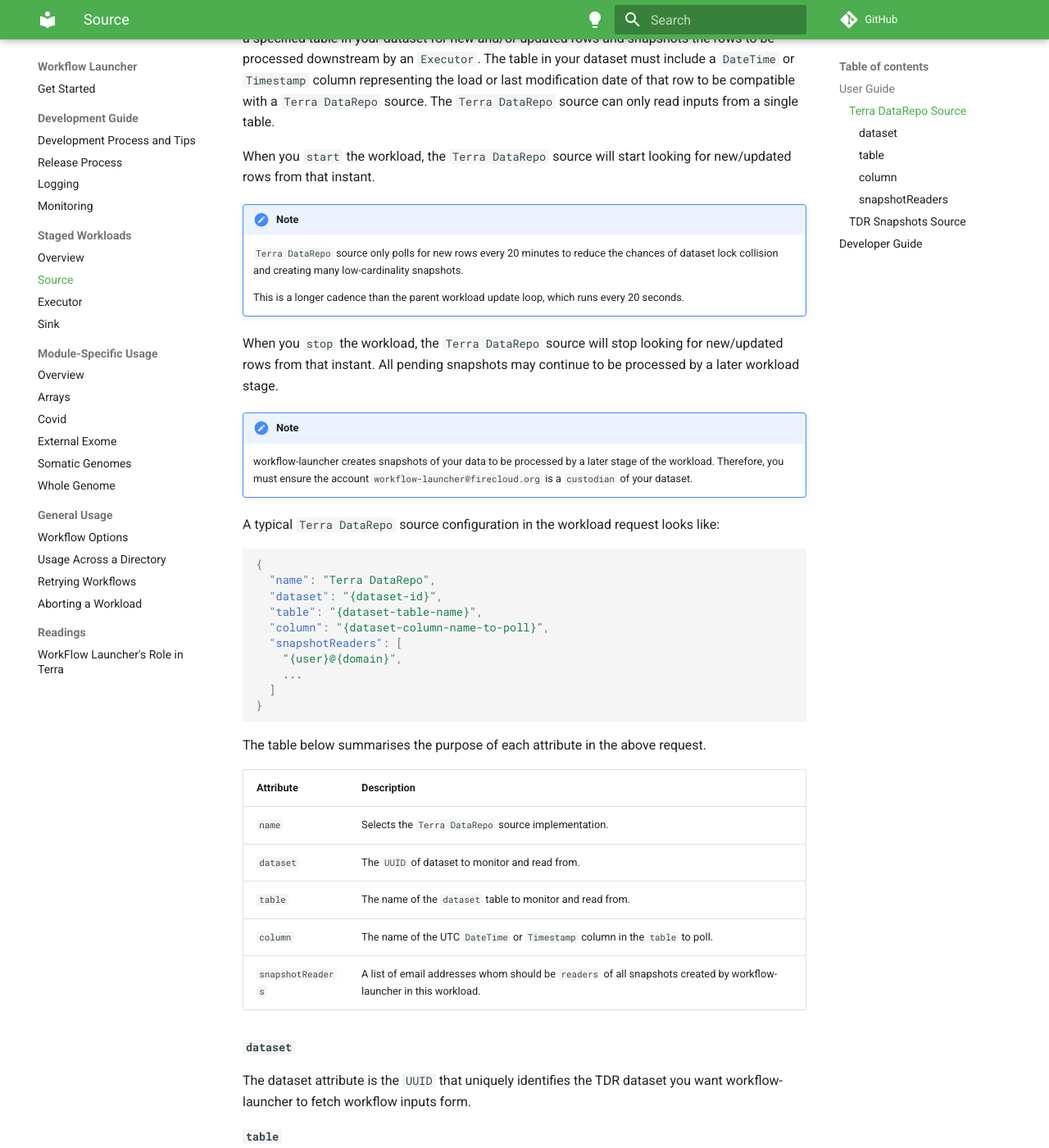
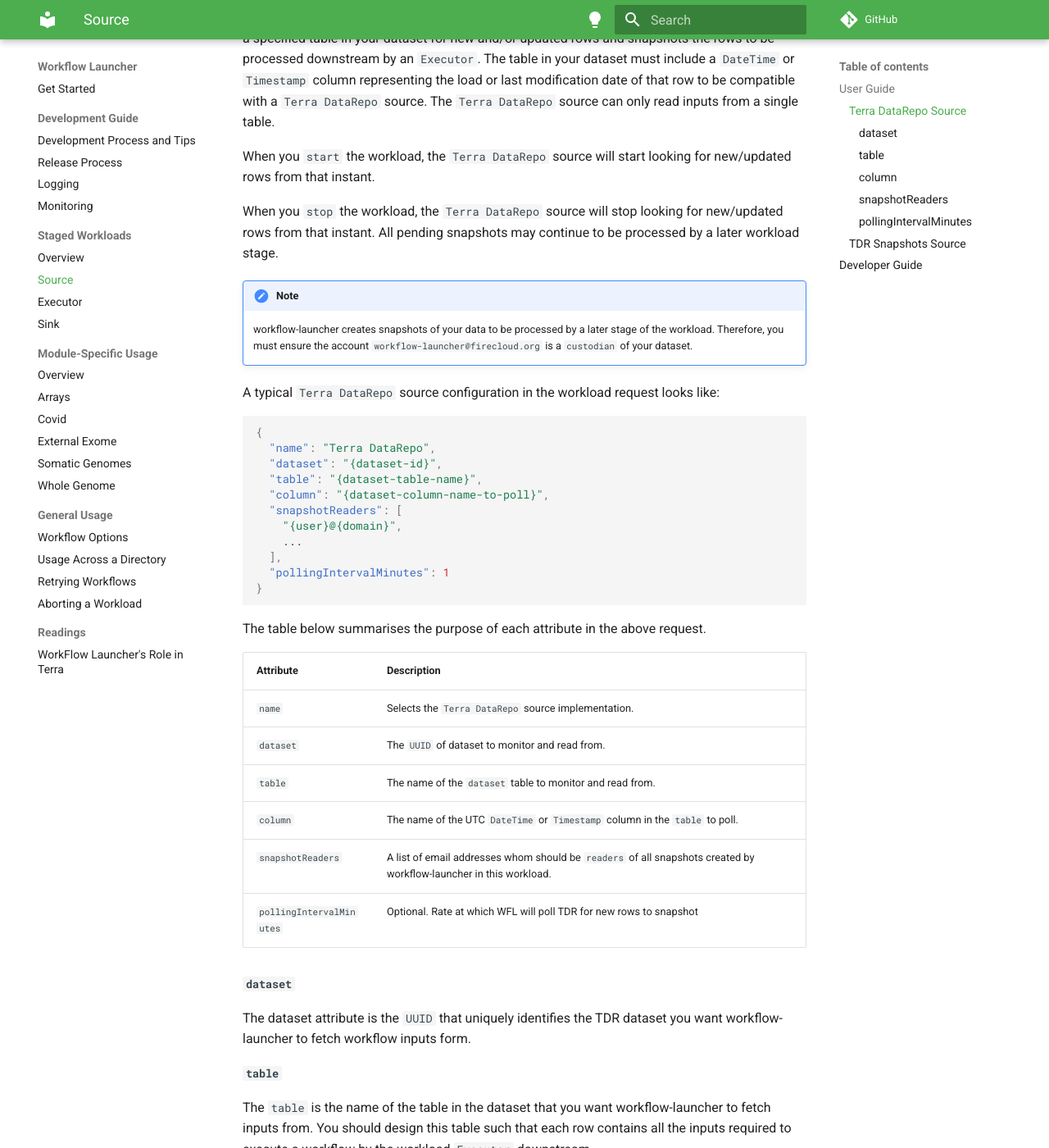
Before and after one commit to broadinstitute/wfl, an MkDocs documentation site: the page built from docs/md/source.md, in a window 1280 px wide and 1400 px high, scrolled down 494 px. Shown: the whole window at 82% size. Built offline with MkDocs 1.6.1 and Material for MkDocs 9.7.7, drawn with Linux system fonts in a browser that asks for light colours; comment, search, counter and statistics services are not loaded; some of the changed text lies outside the part shown.

Commit message:
[GH-1465] Specify TDR Polling Interval (#542)
* add polling_interval_column

* check for polling_interval for tdr source, if not default

* add pollingInterval to spec

* fix some grammar

* add pollingInterval to covid workload system test

* minor updates to styling and documentation

* added documentation for polling interval updated naming

* Removed note that is no longer needed

````diff
--- a/docs/md/source.md
+++ b/docs/md/source.md
@@ -22,14 +22,6 @@
 When you `start` the workload, the `Terra DataRepo` source will start looking
 for new/updated rows from that instant.
 
-!!! note
-    `Terra DataRepo` source only polls for new rows every 20 minutes
-    to reduce the chances of dataset lock collision and creating
-    many low-cardinality snapshots.
-
-    This is a longer cadence than the parent workload update loop,
-    which runs every 20 seconds.
-
 When you `stop` the workload, the `Terra DataRepo` source will stop looking
 for new/updated rows from that instant. All pending snapshots may continue
 to be processed by a later workload stage.
@@ -50,18 +42,20 @@
   "snapshotReaders": [
     "{user}@{domain}",
     ...
-  ]
+  ],
+  "pollingIntervalMinutes": 1
 }
 ```
 The table below summarises the purpose of each attribute in the above request.
 
-| Attribute         | Description                                              |
-|-------------------|----------------------------------------------------------|
-| `name`            | Selects the `Terra DataRepo` source implementation.      |
-| `dataset`         | The `UUID` of dataset to monitor and read from.          |
-| `table`           | The name of the `dataset` table to monitor and read from.|
-| `column`          | The name of the UTC `DateTime` or `Timestamp` column in the `table` to poll.|
-| `snapshotReaders` | A list of email addresses whom should be `readers` of all snapshots created by workflow-launcher in this workload.|
+| Attribute                | Description                                              |
+|--------------------------|----------------------------------------------------------|
+| `name`                   | Selects the `Terra DataRepo` source implementation.      |
+| `dataset`                | The `UUID` of dataset to monitor and read from.          |
+| `table`                  | The name of the `dataset` table to monitor and read from.|
+| `column`                 | The name of the UTC `DateTime` or `Timestamp` column in the `table` to poll.|
+| `snapshotReaders`        | A list of email addresses whom should be `readers` of all snapshots created by workflow-launcher in this workload.|
+| `pollingIntervalMinutes` | Optional.  Rate at which WFL will poll TDR for new rows to snapshot|
 
 #### `dataset`
 The dataset attribute is the `UUID` that uniquely identifies the TDR dataset you
@@ -94,6 +88,11 @@
 The email addresses of those whom should be "readers" of all snapshots created
 by workflow-launcher in this workload. You can specify individual users and/or
 Terra/Firecloud groups.
+
+#### `pollingIntervalMinutes`
+
+Optional. The rate, in minutes, at which WFL will poll TDR for new rows to snapshot.
+If not provided, the default interval is 20 minutes.
 
 ### `TDR Snapshots` Source
 
````
Also changed, not shown: 5 other files.
